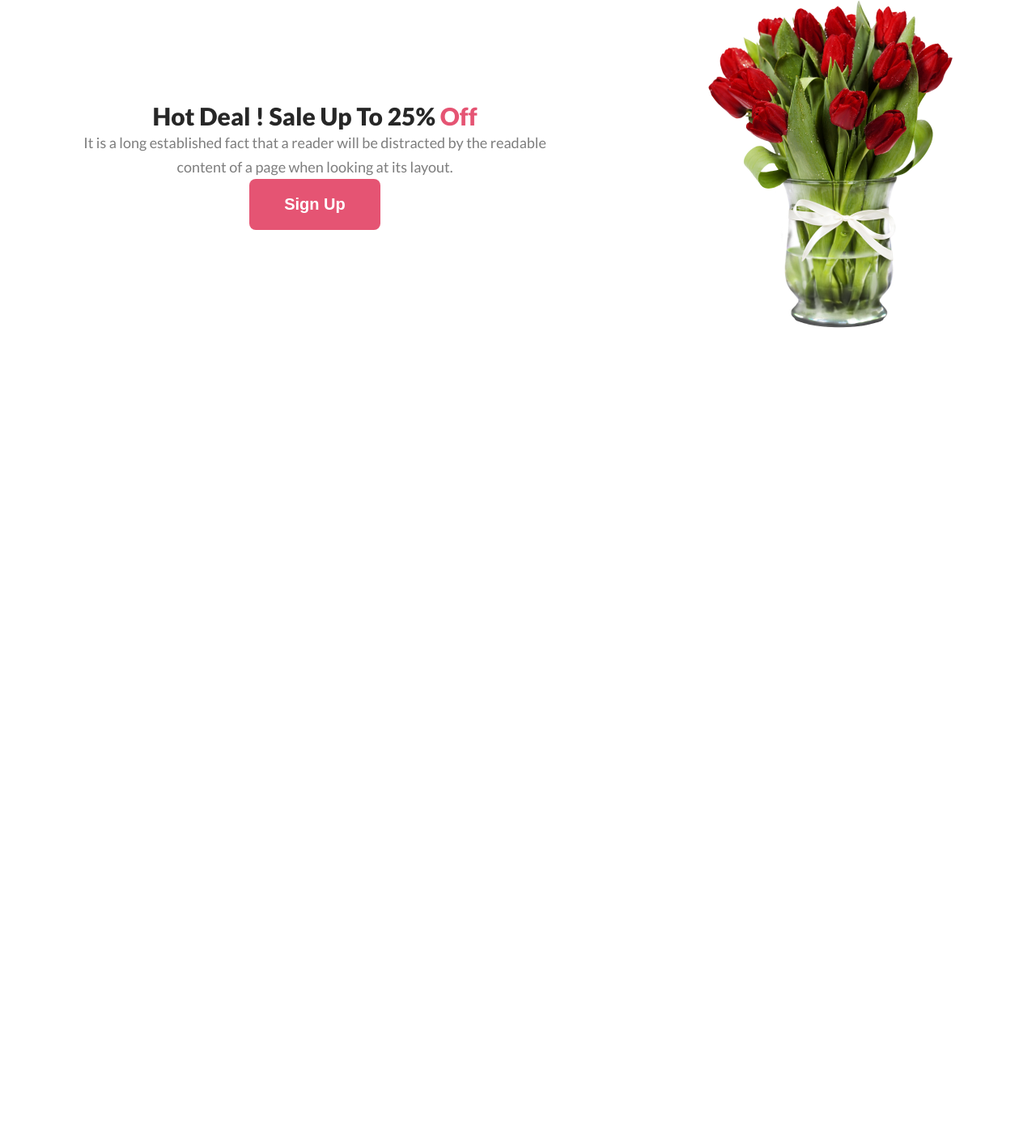
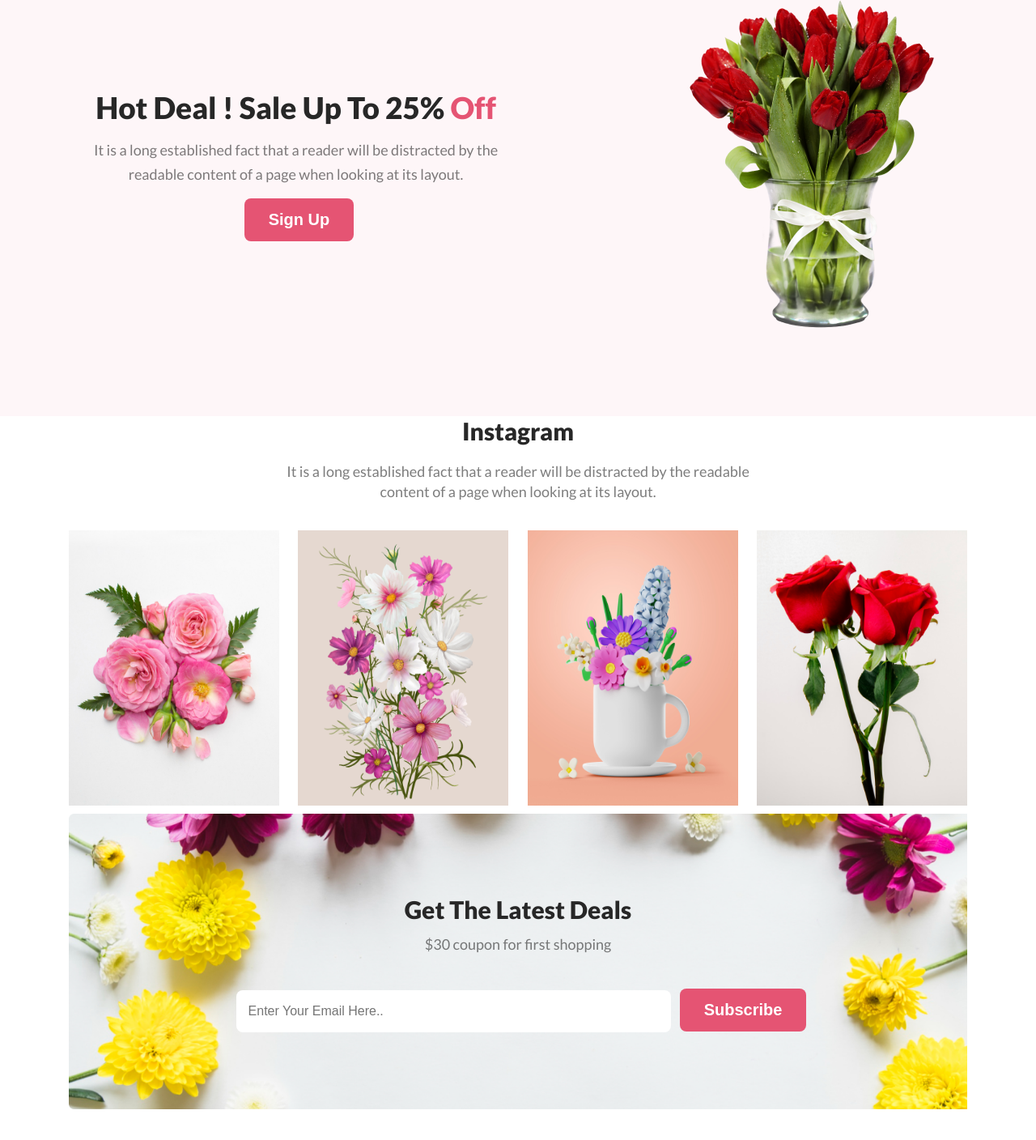
Before and after one commit to jhnalam/flower-shop, a plain HTML site: page index.html in a window 1280 px wide. Shown: the part 736-2144 px from the top of the page at 81% size. Before the commit the page ends 1250 px from the top, so only its background shows below. Drawn offline with Linux system fonts and the light colour scheme.

Commit message:
galary part finished

```diff
--- a/index.html
+++ b/index.html
@@ -31,11 +31,37 @@
         <section class="offer">
             <div class="offer-part">
                 <h2>Hot Deal ! Sale Up To 25% <span>Off</span></h2>
-                <p>It is a long established fact that a reader will be distracted by the readable content of a page when looking at its layout.</p>
+                <p>It is a long established fact that a reader will be distracted by the readable content of a page when
+                    looking at its layout.</p>
                 <button class="button-primary">Sign Up</button>
             </div>
             <div class="offer-img">
                 <img src="images/pngwing 8.png" alt="">
+            </div>
+        </section>
+        <section class="galary">
+            <div class="galary-content">
+                <h3>Instagram</h3>
+                <p>It is a long established fact that a reader will be distracted by the readable content of a page when
+                    looking at its layout.</p>
+            </div>
+            <div class="galary-images">
+                <img src="images/Flower 01.png" alt="">
+                <img src="images/Rectangle 4.png" alt="">
+                <img src="images/Rectangle 5.png" alt="">
+                <img src="images/Rectangle 6.png" alt="">
+            </div>
+            <div class="subscribe">
+                <div class="sub-content">
+                    <div class="sub-head">
+                        <h3>Get The Latest Deals</h3>
+                    <p>$30 coupon for first shopping</p>
+                    </div>
+                    <div class="sub-form">
+                        <label class="form" for="email"><input type="email" name="" id="email" placeholder="Enter Your Email Here.."></label>
+                        <button class="button-primary">Subscribe</button>
+                    </div>
+                </div>
             </div>
         </section>
     </main>
--- a/styles/styles.css
+++ b/styles/styles.css
@@ -5,6 +5,7 @@
 body {
     font-family: 'Lato', sans-serif;
 }
+
 .button-primary {
     color: #FFF;
     font-size: 20px;
@@ -14,6 +15,7 @@ body {
     border: none;
     border-radius: 8px;
 }
+
 /* banner part */
 .banner {
     display: flex;
@@ -21,7 +23,6 @@ body {
 
 }
 
-.banner-heading {}
 
 .banner-part {
     margin: 120px 20px 60px 120px;
@@ -45,7 +46,7 @@ body {
 
 
 
-.banner-img img{
+.banner-img img {
     width: 440px;
     height: 600px;
     margin-top: 30px;
@@ -54,31 +55,116 @@ body {
 }
 
 /* offer part */
-.offer{
+.offer {
     display: flex;
     align-items: center;
     text-align: center;
+    background: #e554730d;
 }
-.offer-part{
 
-}
 .offer-part h2 {
     color: #272727;
-    font-size: 30px;
+    font-size: 37px;
     font-weight: 800;
+    margin-bottom: 15px;
 }
-.offer-part h2 span{
+
+.offer-part h2 span {
     color: #E55473;
 }
+
 .offer-part p {
     color: #27272799;
     font-family: Lato;
     font-size: 18px;
     font-weight: 400;
     line-height: 30px;
-    width: 594px;
+    margin-bottom: 15px;
+    width: 500px;
 }
-.offer-img  img{
+
+.offer-img img {
     margin: 100px 0;
     vertical-align: middle;
 }
+
+/* galary Part */
+
+.galary {
+    background: #fff;
+    margin-bottom: 80px;
+}
+
+.galary-content {
+    text-align: center;
+}
+
+.galary-content h3 {
+    color: #272727;
+    font-family: Lato;
+    font-size: 30px;
+    font-weight: 800;
+    margin-bottom: 20px;
+}
+
+.galary-content p {
+    width: 594px;
+    color: #27272799;
+    text-align: center;
+    font-size: 18px;
+    font-weight: 400;
+    line-height: 25px;
+    margin-bottom: 25px;
+}
+
+.galary {
+    /* margin-left: 40px; */
+}
+
+.galary-images {
+    text-align: center;
+}
+
+.galary-images img {
+    width: 260px;
+    height: 340px;
+    margin: 10px;
+    vertical-align: middle;
+}
+
+.sub-content {
+    background-image: url('../images/Rectangle\ 9.png');
+    width: 1110px;
+    text-align: center;
+    background-size: cover;
+    padding-bottom: 80px;
+}
+
+.sub-content h3 {
+    color: #272727;
+    font-size: 30px;
+    font-weight: 800;
+    padding: 100px 0 10px;
+}
+
+.sub-content p {
+    color: #27272799;
+    font-size: 18px;
+    font-weight: 400;
+    line-height: 30px;
+    padding-bottom: 25px;
+}
+.form input{
+    width: 520px;
+    height: 50px;
+    background: #fff;
+    color: #27272799;
+    font-size: 16px;
+    border: none;
+    border-radius: 8px;
+    padding-left: 15px;
+}
+.button-primary, .sub-form{
+    padding: 15px 30px;
+    margin-left: 8px;
+}
```
